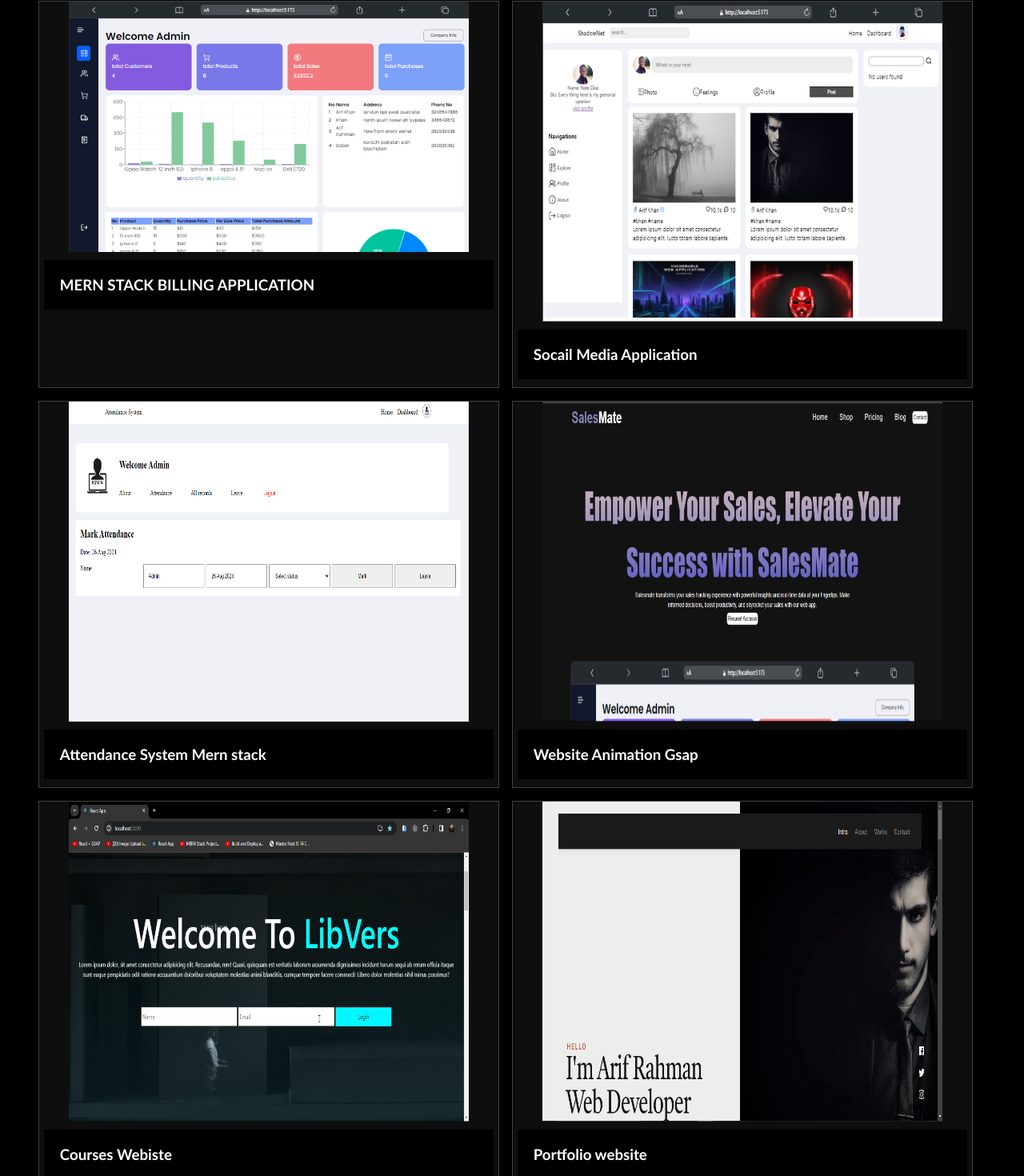
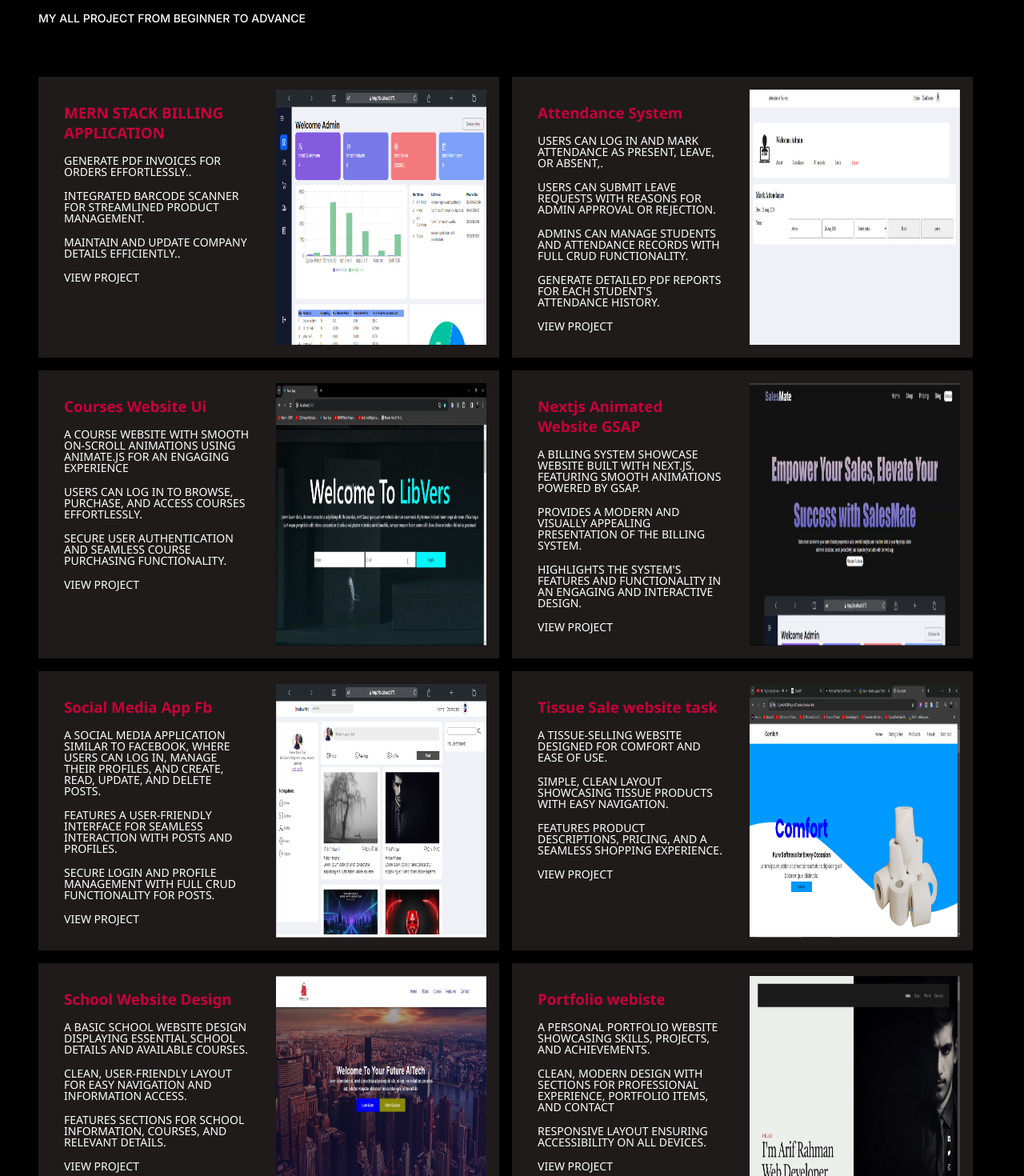
Before and after one commit to Khan1git/next-personal-portfolio, a Next.js app: page /projects in a window 1280 px wide. Shown: the part 186-1656 px from the top of the page at 80% size. Built offline with nearby package versions, Linux system fonts and the light colour scheme.

Commit message:
styling changed
changed the project section style

```diff
--- a/src/app/projects/page.jsx
+++ b/src/app/projects/page.jsx
@@ -6,88 +6,117 @@ const Project = () => {
     return (
         <section className='projects_section'>
 
-            <h2>My <span>Projects</span></h2>
+            <h2>My <span>PROJECTS</span></h2>
             <p>My All project from beginner to advance</p>
+
             <div className="projects_container">
+
                 <div class="project_card">
-                    <Image src="/project/project1.png" alt="Project Image" className='img' width={500} height={400} />
-                    <h3>MERN STACK BILLING APPLICATION </h3>
+                    <div className='img'>
+                        <Image src="/project/project1.png" alt="Project Image" className='img' width={400} height={400} />
+                    </div>
                     <div class="project_info">
-                        <p>MERN STACK BILLING APPLICATION DESIGNED TO KEEP TRACK OF SALES IN A SHOP</p>
-                    <a href="project_link" class="project_link">View Project</a>
+                        <h3>MERN STACK BILLING APPLICATION </h3>
+                        <p>Generate PDF invoices for orders effortlessly..</p>
+                        <p>Integrated barcode scanner for streamlined product management.</p>
+                        <p>Maintain and update company details efficiently..</p>
+                        <a href="project_link" class="project_link">View Project</a>
                     </div>
                 </div>
 
                 <div class="project_card">
-                    <Image src="/project/project4.png"  alt="Project Image" width={500} height={400} />
-                    <h3>Socail Media Application</h3>
+                    <div className='img'>
+                        <Image src="/project/attendance system.png" alt="Project Image" className='img' width={400} height={400} />
+                    </div>
                     <div class="project_info">
-                    <a href="project_link" class="project_link">View Project</a>
-                        <p>Social Media Application like insta using mern stack to learn cloudinary and other advance apis methods.</p>
-                    </div>
-                </div>
-                <div class="project_card">
-                    <Image src="/project/attendance system.png"  alt="Project Image" width={500} height={400} />
-                    <h3>Attendance System Mern stack</h3>
-                    <div class="project_info">
-                    <a href="project_link" class="project_link">View Project</a>
-                        <p>Internship task attendance system using mern stack.</p>
+                        <h3>Attendance System </h3>
+                        <p>users can log in and mark attendance as Present, Leave, or Absent,.</p>
+                        <p>Users can submit leave requests with reasons for admin approval or rejection.</p>
+                        <p>Admins can manage students and attendance records with full CRUD functionality.</p>
+                        <p>Generate detailed PDF reports for each student's attendance history.</p>
+                        <a href="project_link" class="project_link">View Project</a>
                     </div>
                 </div>
 
                 <div class="project_card">
-                    <Image src="/project/project2.png"  alt="Project Image" width={500} height={400} />
-                    <h3>Website Animation Gsap</h3>
+                    <div className='img'>
+                        <Image src="/project/project3.png" alt="Project Image" className='img' width={400} height={400} />
+                    </div>
                     <div class="project_info">
-                    <a href="project_link" class="project_link">View Project</a>
-                        <p>Modren webiste designed to learn on scroll animation using gsap</p>
+                        <h3>Courses Website Ui </h3>
+                        <p>A course website with smooth on-scroll animations using Animate.js for an engaging experience</p>
+                        <p>Users can log in to browse, purchase, and access courses effortlessly.</p>
+                        <p>Secure user authentication and seamless course purchasing functionality.</p>
+                        <a href="project_link" class="project_link">View Project</a>
+                    </div>
+                </div>
+
+                <div class="project_card">
+                    <div className='img'>
+                        <Image src="/project/project2.png" alt="Project Image" className='img' width={400} height={400} />
+                    </div>
+                    <div class="project_info">
+                        <h3>Nextjs Animated Website GSAP </h3>
+                        <p>A billing system showcase website built with Next.js, featuring smooth animations powered by GSAP.</p>
+                        <p>Provides a modern and visually appealing presentation of the billing system.</p>
+                        <p>Highlights the system's features and functionality in an engaging and interactive design.</p>
+                        <a href="project_link" class="project_link">View Project</a>
+                    </div>
+                </div>
+
+                <div class="project_card">
+                    <div className='img'>
+                        <Image src="/project/project4.png" alt="Project Image" className='img' width={400} height={400} />
+                    </div>
+                    <div class="project_info">
+                        <h3>Social Media App Fb </h3>
+                        <p>A social media application similar to Facebook, where users can log in, manage their profiles, and create, read, update, and delete posts.</p>
+                        <p>Features a user-friendly interface for seamless interaction with posts and profiles.</p>
+                        <p>Secure login and profile management with full CRUD functionality for posts.</p>
+                        <a href="project_link" class="project_link">View Project</a>
+                    </div>
+                </div>
+
+                <div class="project_card">
+                    <div className='img'>
+                        <Image src="/project/project5.png" alt="Project Image" className='img' width={400} height={400} />
+                    </div>
+                    <div class="project_info">
+                        <h3>Tissue Sale website task</h3>
+                        <p>A tissue-selling website designed for comfort and ease of use.</p>
+                        <p>Simple, clean layout showcasing tissue products with easy navigation.</p>
+                        <p>Features product descriptions, pricing, and a seamless shopping experience.</p>
+                        <a href="project_link" class="project_link">View Project</a>
+                    </div>
+                </div>
+
+                <div class="project_card">
+                    <div className='img'>
+                        <Image src="/project/project6.png" alt="Project Image" className='img' width={400} height={400} />
+                    </div>
+                    <div class="project_info">
+                        <h3>School Website Design </h3>
+                        <p>A basic school website design displaying essential school details and available courses.</p>
+                        <p>Clean, user-friendly layout for easy navigation and information access.</p>
+                        <p>Features sections for school information, courses, and relevant details.</p>
+                        <a href="project_link" class="project_link">View Project</a>
+                    </div>
+                </div>
+
+                <div class="project_card">
+                    <div className='img'>
+                        <Image src="/project/project7.png" alt="Project Image" className='img' width={400} height={400} />
+                    </div>
+                    <div class="project_info">
+                        <h3>Portfolio webiste</h3>
+                        <p>A personal portfolio website showcasing skills, projects, and achievements.</p>
+                        <p>Clean, modern design with sections for professional experience, portfolio items, and contact</p>
+                        <p>Responsive layout ensuring accessibility on all devices.</p>
+                        <a href="project_link" class="project_link">View Project</a>
                     </div>
                 </div>
 
 
-                <div class="project_card">
-                    <Image src="/project/project3.png"  alt="Project Image" width={500} height={400} />
-                    <h3>Courses Webiste</h3>
-                    <div class="project_info">
-                    <a href="project_link" class="project_link">View Project</a>
-                        <p>Modren coursess website using mern stack.</p>
-                    </div>
-                </div>
-
-                <div class="project_card">
-                    <Image src="/project/project7.png"  alt="Project Image" width={500} height={400} />
-                    <h3>Portfolio website</h3>
-                    <div class="project_info">
-                    <a href="project_link" class="project_link">View Project</a>
-                        <p>Blog website using mern stack</p>
-                    </div>
-                </div>
-
-                <div class="project_card">
-                    <Image src="/project/project5.png"  alt="Project Image" width={500} height={400} />
-                    <h3>Tissue Website Design</h3>
-                    <div class="project_info">
-                    <a href="project_link" class="project_link">View Project</a>
-                        <p>Client Tissue website design</p>
-                    </div>
-                </div>
-
-                <div class="project_card">
-                    <Image src="/project/project6.png"  alt="Project Image" width={500} height={400} />
-                    <h3>Html and Css School webiste</h3>
-                    <div class="project_info">
-                    <a href="project_link" class="project_link">View Project</a>
-                        <p>Responsive school webiste design</p>
-                    </div>
-                </div>
-                <div class="project_card">
-                    <Image src="/project/project.png"  alt="Project Image" width={500} height={400} />
-                    <h3>Blog Website</h3>
-                    <div class="project_info">
-                    <a href="project_link" class="project_link">View Project</a>
-                        <p>Blog website using mern stack</p>
-                    </div>
-                </div>
 
             </div>
         </section>
--- a/src/app/projects/project.css
+++ b/src/app/projects/project.css
@@ -1,12 +1,12 @@
-body{
+body {
   margin: 0%;
   padding: 0%;
   box-sizing: border-box;
   background-color: black;
 }
 
-.projects_section{
-    padding: 7em 4em 5em 3em ;
+.projects_section {
+  padding: 7em 4em 5em 3em;
   gap: 1rem;
   display: flex;
   justify-content: center;
@@ -16,89 +16,99 @@ body{
   background-color: black;
 }
 
-.projects_section h2 span{
+.projects_section h2 span {
+  font-size: 4rem;
+  font-family: 'Franklin Gothic Medium', 'Arial Narrow', Arial, sans-serif;
   color: #c70039;
 }
 
-.projects_section .projects_container{
-    /* margin-top: 12rem; */
+/* .projects_section .projects_container{
     width: 100%;
-    /* height: 80%; */
+    display: grid;
+    /* grid-template-columns: repeat(auto-fit, minmax(100%)); */
+/* grid-template-columns: 1fr;
+    gap: 2rem; */
+/* } */
+
+
+.projects_section .projects_container {
+  display: grid;
+  grid-template-columns: repeat(auto-fit, minmax(420px, 1fr));
+  grid-gap: 1rem;
+  margin-top: 50px;
+}
+
+.project_card {
   /* border: 1px solid red; */
-    display: grid;
-    grid-template-columns: repeat(auto-fit, minmax(380px, 1fr));
-    grid-gap: 1rem;
-    height: auto;
-    /* margin-top: 50px; */
+  background-color: rgba(70, 60, 60, 0.452);
+  position: relative;
+  display: flex;
+  flex-direction: row-reverse;
+  gap: 1rem;
+  padding: 1rem;
+}
+
+.project_card .img {
+  height: 100%;
+  width: 50%;
+}
+
+.project_card .img img {
+  width: 100%;
+}
+
+.project_card .project_info {
+  display: flex;
+  flex-direction: column;
+  padding: 1rem;
+  gap: 1rem;
+  font-family: 'Segoe UI', Tahoma, Geneva, Verdana, sans-serif;
+  width: 50%;
 }
 
 
+
+.project_card .project_info h3{
+  color: #c70039;
+}
+
+
+@media (max-width: 700px) {
+  .projects_section .projects_container {
+    grid-template-columns: repeat(auto-fit, minmax(300px, 1fr));
+    grid-gap: 1rem;
+  }
+
   .project_card {
-    position: relative;
-    /* background: #fff; */
-    background-color: rgba(29, 28, 28, 0.534);
-    border: 1px solid #7e7e7e73;
-    overflow: hidden;
-    display: flex;
     flex-direction: column;
     align-items: center;
-    /* padding: 20px; */
-    transition: transform 0.3s ease;
   }
 
   .project_card .img {
-    max-width: 100%;
+    width: 100%;
+  }
+
+  .project_card .img img {
+    width: 100%;
     height: auto;
   }
 
-  .project_card h3 {
-    margin: 10px 0;
-    width: 98%;
-    padding: 20px;
-    color: white;
-    font-family: 'Gill Sans', 'Gill Sans MT', Calibri, 'Trebuchet MS', sans-serif;
-
-    background-color: black;
+  .project_card .project_info {
+    width: 100%;
+    text-align: center;
   }
-
-  .project_link {
-    color: #c70039;
-    text-decoration: none;
-    margin-bottom: 10px;
-  }
-
-  .project_info {
-    position: absolute;
-    bottom: -100%;
-    left: 0;
-    width: 100%;
-    height: 100%;
-    background: rgba(0, 0, 0, 0.8);
-    color: #fff;
-    flex-direction: column;
-    display: flex;
-    justify-content: center;
-    align-items: center;
-    text-align: center;
-    transition: bottom 0.5s ease;
-  }
-
-  .project_info p {
-    margin: 0;
-    padding: 20px;
-    font-size: 1rem;
-  }
-
-  /* Hover Effect */
-  .project_card:hover .project_info {
-    bottom: 0; /* Paragraph appears from bottom to center */
 }
 
 
 @media (max-width: 460px) {
 
+  .projects_section h2 span {
+    font-size: xx-large;
+  }
 
-    .projects_section .projects_container{
+
+
+  .projects_section .projects_container {
     /* margin-top: 12rem; */
     width: 90%;
     /* height: 80%; */
@@ -116,10 +126,11 @@ body{
   }
 
 }
+
 @media (max-width: 380px) {
 
 
-    .projects_section .projects_container{
+  .projects_section .projects_container {
     grid-template-columns: repeat(auto-fit, minmax(280px, 1fr));
     height: 50%;
   }
```
Also changed, not shown: src/app/threads/page.jsx (+5 -10 lines). Lines whose indentation alone changed are shown as unchanged.
